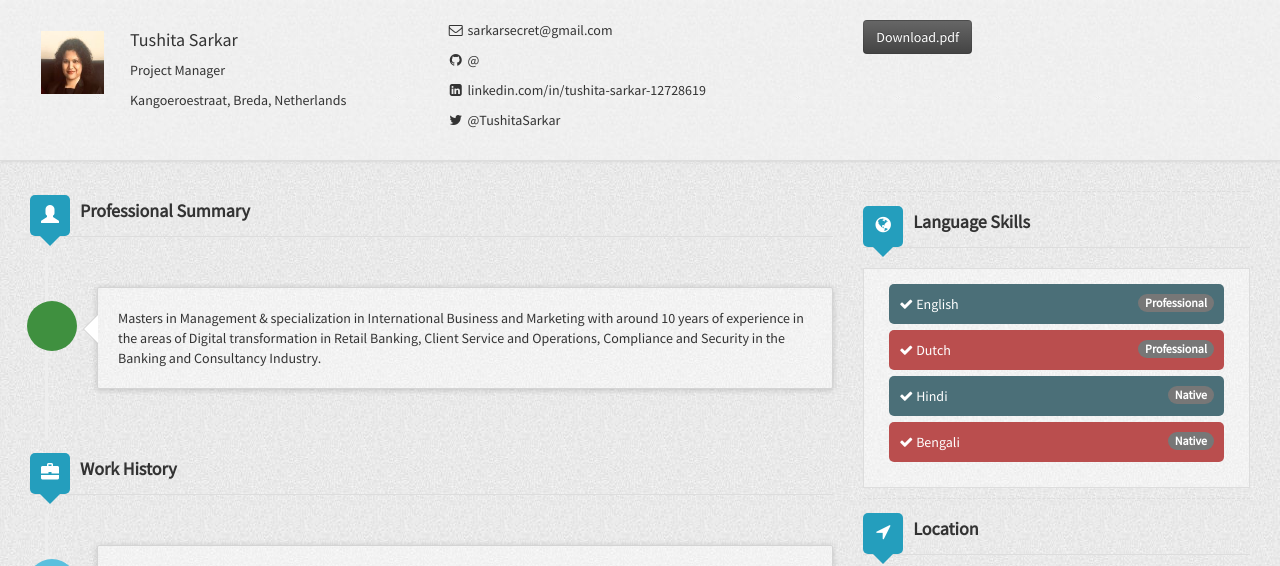
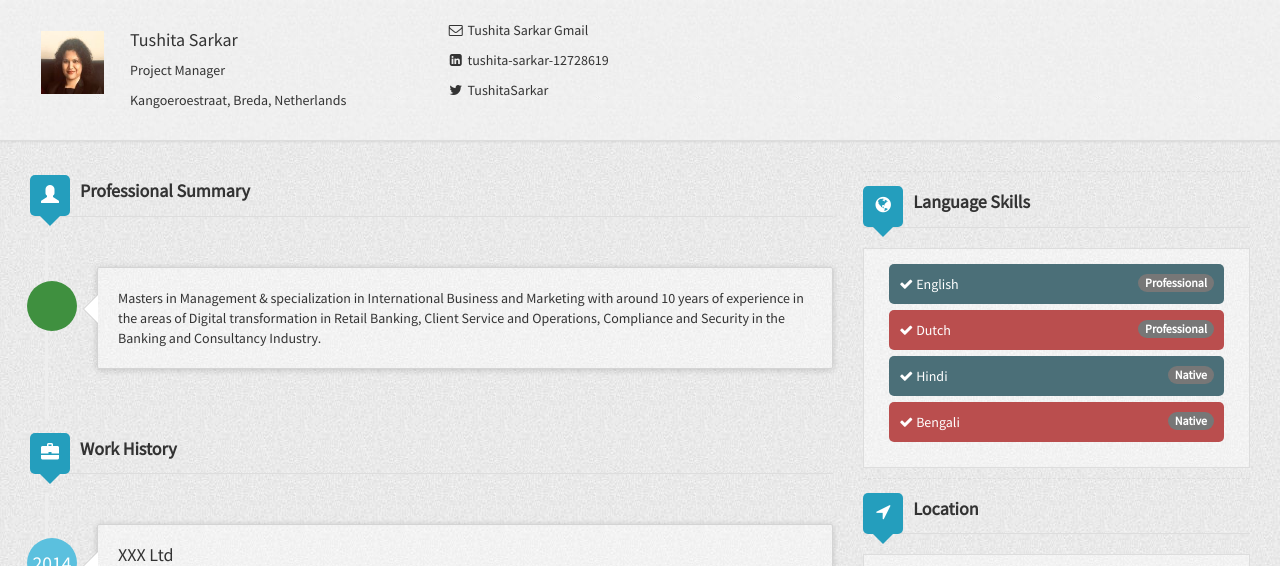
Before and after one commit to EagleEyeVision/TushitaSarkar, a Jekyll site: the page built from index.html, in a window 1280 px wide and 900 px high, cut to the strip 0-566 px from the top of the window. Built offline with Jekyll 4.4.1, drawn with Linux system fonts in a browser that asks for light colours; nearby versions of some CDN libraries.

Commit message:
updating url to lower case

```diff
--- a/_config.yml
+++ b/_config.yml
@@ -2,8 +2,8 @@
 title: Tushita Sarkar
 description: Tushita Sarkar Portfolio
 favicon: /assets/img/avatar.JPG
-baseurl: https://eagleeyevision.nl/TushitaSarkar
-url: https://eagleeyevision.nl/TushitaSarkar
+baseurl: https://eagleeyevision.nl/tushitasarkar
+url: https://eagleeyevision.nl/tushitasarkar
 rss_url: /pages/atom.xml
 
 # Build settings
--- a/_includes/header.html
+++ b/_includes/header.html
@@ -9,13 +9,9 @@
                 <div class="clearfix"></div>
             </div>
             <div class="col-sm-4 visible-md-block visible-lg-block visible-sm-block">
-                <p><i class="fa fa-envelope-o fa-fw"></i> {{ site.author.email }} </p>
-                <p><i class="fa fa-github fa-fw"></i><a href="//github.com/{{ site.author.github }}" target="_blank">  @{{ site.author.github }} </a></p>
-                <p><i class="fa fa-linkedin-square fa-fw"></i> <a href="//linkedin.com/in/{{ site.author.linkedin }}" target="_blank"> linkedin.com/in/{{ site.author.linkedin }} </a></p>
-                <p><i class="fa fa-twitter fa-fw"></i> <a href="//twitter.com/{{ site.author.twitter }}" target="_blank">  @{{ site.author.twitter }} </a></p>
-            </div>
-            <div class="col-sm-4 visible-md-block visible-lg-block">
-                <a href="#" class="btn btn-dark"><i class="icon-file icon-white"></i> Download.pdf </a>
+                <p><i class="fa fa-envelope-o fa-fw"></i> <a href="mailto:{{ site.author.email }}" target="_blank"> Tushita Sarkar Gmail </a></p>
+                <p><i class="fa fa-linkedin-square fa-fw"></i> <a href="//linkedin.com/in/{{ site.author.linkedin }}" target="_blank"> {{ site.author.linkedin }} </a></p>
+                <p><i class="fa fa-twitter fa-fw"></i> <a href="//twitter.com/{{ site.author.twitter }}" target="_blank">  {{ site.author.twitter }} </a></p>
             </div>
         </div>
     </div>
```
